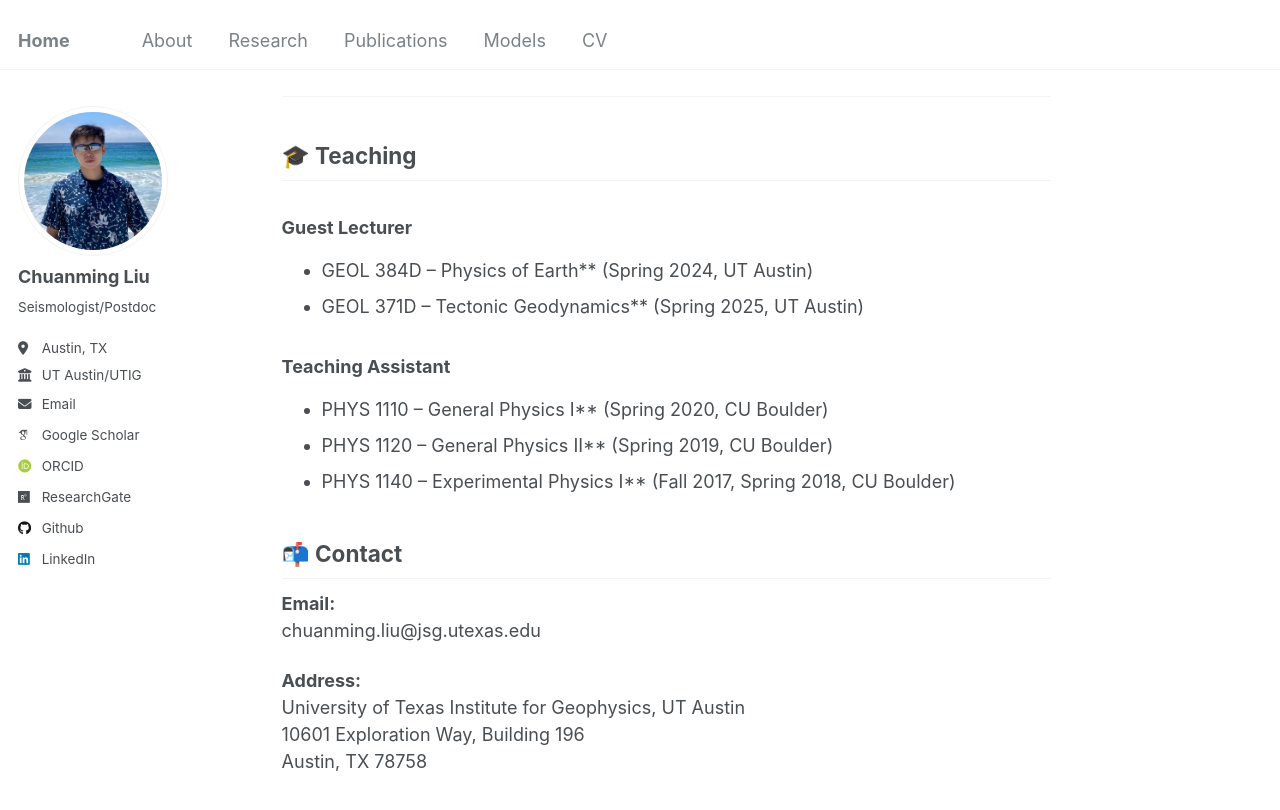
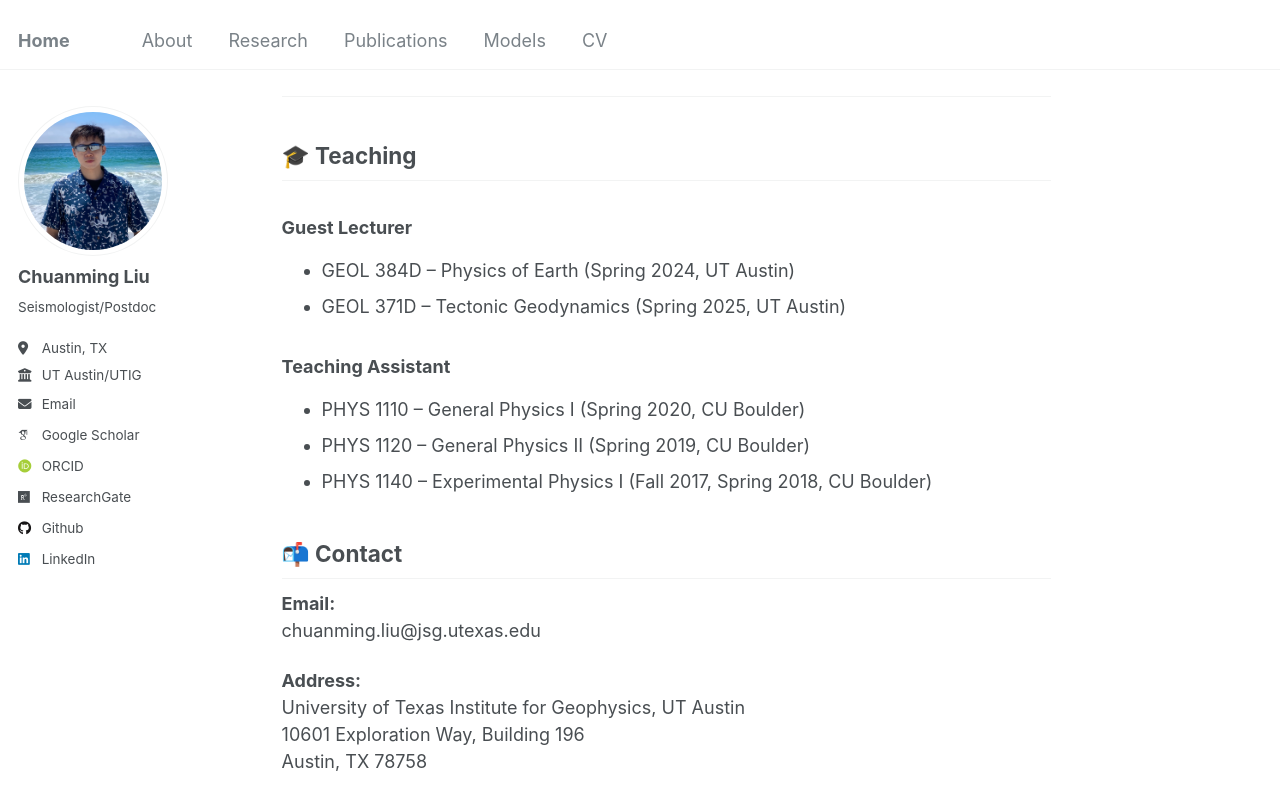
Before and after one commit to Chuanming-Liu/Chuanming-Liu.github.io, a Jekyll site: the page built from _pages/about.md, in a window 1280 px wide and 900 px high, scrolled down 1708 px. Shown: the top 810 px of the window. Built offline with Jekyll 4.4.1, drawn with Linux system fonts in a browser that asks for light colours; some web fonts are replaced.

```diff
--- a/_pages/about.md
+++ b/_pages/about.md
@@ -46,13 +46,13 @@ His current research focuses on advancing seismic imaging techniques and explori
 ## 🎓 Teaching
 
 ### **Guest Lecturer**
-- GEOL 384D – Physics of Earth** (Spring 2024, UT Austin)
-- GEOL 371D – Tectonic Geodynamics** (Spring 2025, UT Austin)
+- GEOL 384D – Physics of Earth (Spring 2024, UT Austin)
+- GEOL 371D – Tectonic Geodynamics (Spring 2025, UT Austin)
 
 ### **Teaching Assistant**
-- PHYS 1110 – General Physics I** (Spring 2020, CU Boulder)
-- PHYS 1120 – General Physics II** (Spring 2019, CU Boulder)
-- PHYS 1140 – Experimental Physics I** (Fall 2017, Spring 2018, CU Boulder)
+- PHYS 1110 – General Physics I (Spring 2020, CU Boulder)
+- PHYS 1120 – General Physics II (Spring 2019, CU Boulder)
+- PHYS 1140 – Experimental Physics I (Fall 2017, Spring 2018, CU Boulder)
 
 
 
```
